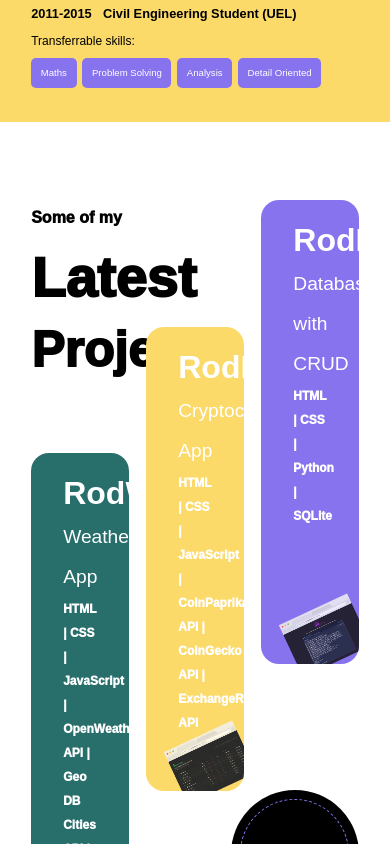
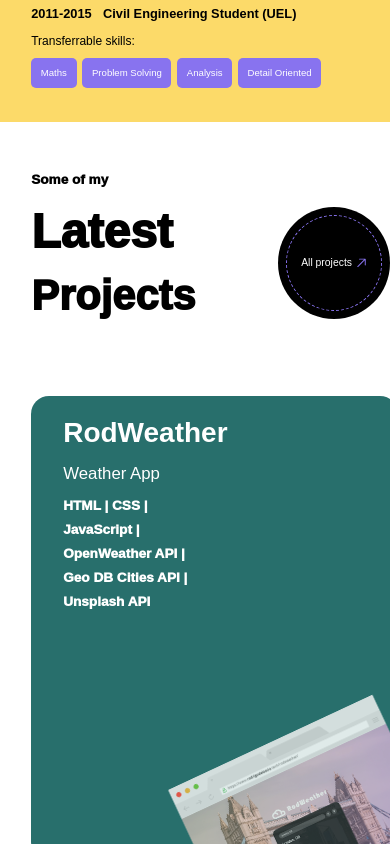
Before and after one commit to rodrigodelascio/rod-current-folio, a React (Create React App) app: page / in a window 390 px wide. Shown: the part 1720-2564 px from the top of the page. Built offline with nearby package versions, Linux system fonts and the light colour scheme.

Commit message:
media queries updated

```diff
--- a/src/components/latestProjects/LatestProjects.module.css
+++ b/src/components/latestProjects/LatestProjects.module.css
@@ -12,25 +12,26 @@
   margin-top: 0.5vh;
 }
 
+.hero-text-container p,
+.hero-text-container h2,
+.hero-text-container h3 {
+  font-weight: 1000;
+  color: #000;
+}
+
 .hero-text-container p {
   font-size: 1rem;
-  font-weight: 1000;
   line-height: 3rem;
-  color: #000;
 }
 
 .hero-text-container h2 {
   font-size: 3.5rem;
-  font-weight: 1000;
   line-height: 4.5rem;
-  color: #000;
 }
 
 .hero-text-container h3 {
   font-size: 3.1rem;
-  font-weight: 1000;
   line-height: 4.5rem;
-  color: #000;
 }
 
 .cards-container {
@@ -39,27 +40,35 @@
   flex-direction: row;
   justify-content: space-between;
   width: 84vw;
+  flex-wrap: wrap;
+}
+
+.first-card h4,
+.second-card h4,
+.third-card h4 {
+  color: #fff;
+  font-size: 1.75rem;
+}
+
+.first-card h5,
+.second-card h5,
+.third-card h5 {
+  color: #fff;
+  font-size: 1.05rem;
+  font-weight: 300;
+  line-height: 2.5rem;
+}
+
+.first-card p,
+.second-card p,
+.third-card p {
+  color: #fff;
+  font-size: 0.75rem;
+  line-height: 1.5rem;
 }
 
 .first-card {
   background: #286f6c;
-}
-
-.first-card h4 {
-  color: #fff;
-}
-
-.first-card h5 {
-  color: #fff;
-  font-size: 1.2rem;
-  font-weight: 300;
-  line-height: 2.5rem;
-}
-
-.first-card p {
-  color: #fff;
-  font-size: 0.75rem;
-  line-height: 1.5rem;
 }
 
 .second-card {
@@ -67,42 +76,9 @@
   margin-top: -15vh;
 }
 
-.second-card h4 {
-  color: #fff;
-}
-
-.second-card h5 {
-  color: #fff;
-  font-size: 1.2rem;
-  font-weight: 300;
-  line-height: 2.5rem;
-}
-
-.second-card p {
-  color: #fff;
-  font-size: 0.75rem;
-  line-height: 1.5rem;
-}
 .third-card {
   background: #8873ef;
   margin-top: -30vh;
-}
-
-.third-card h4 {
-  color: #fff;
-}
-
-.third-card h5 {
-  color: #fff;
-  font-size: 1.2rem;
-  font-weight: 300;
-  line-height: 2.5rem;
-}
-
-.third-card p {
-  color: #fff;
-  font-size: 0.75rem;
-  line-height: 1.5rem;
 }
 
 .button-container {
@@ -111,13 +87,13 @@
   background: #000;
   color: #fff;
   border-radius: 50%;
-  height: 8rem;
-  width: 8rem;
+  height: 7rem;
+  width: 7rem;
   align-items: center;
   justify-content: center;
-  font-size: 0.7rem;
+  font-size: 0.65rem;
   position: absolute;
-  bottom: 8vh;
+  bottom: 4vh;
   right: 8vw;
   z-index: 10;
 }
@@ -125,8 +101,8 @@
 .button-wrapper {
   border: dashed #8873ef 0.1rem;
   border-radius: 50%;
-  height: 6.8rem;
-  width: 6.8rem;
+  height: 6rem;
+  width: 6rem;
   display: flex;
   align-items: center;
   justify-content: center;
@@ -145,18 +121,82 @@
 }
 
 /* Media Queries */
+@media screen and (max-width: 992px) {
+  .second-card {
+    margin-top: 0;
+  }
 
-@media screen and (max-width: 1200px) {
-}
+  .third-card {
+    margin-top: 5vh;
+  }
 
-@media screen and (max-width: 992px) {
+  .button-container {
+    bottom: 25vh;
+    right: 20vw;
+  }
 }
 
 @media screen and (max-width: 768px) {
+  .section-container {
+    flex-direction: column;
+    padding: 4vh 8vw 0 8vw;
+    margin-bottom: 8vh;
+  }
+
+  .hero-text-container p {
+    font-size: 0.85rem;
+    line-height: 2.5rem;
+  }
+
+  .hero-text-container h2 {
+    font-size: 3rem;
+    line-height: 4rem;
+  }
+
+  .hero-text-container h3 {
+    font-size: 2.6rem;
+    line-height: 4rem;
+  }
+
+  .first-card p,
+  .second-card p,
+  .third-card p {
+    flex-wrap: wrap;
+    width: 40vw;
+    line-height: 1.5rem;
+  }
+
+  .second-card {
+    margin-top: 5vh;
+  }
+
+  .button-container {
+    top: 0vh;
+    right: 10vw;
+  }
 }
 
 @media screen and (max-width: 576px) {
+  .section-container {
+    width: 115vw;
+    padding: 4vh 8vw 0 8vw;
+  }
+
+  .button-container {
+    right: 15vw;
+  }
+
+  .first-card p,
+  .second-card p,
+  .third-card p {
+    width: 55vw;
+  }
 }
 
 @media screen and (max-width: 375px) {
+  .first-card p,
+  .second-card p,
+  .third-card p {
+    width: 60vw;
+  }
 }
--- a/src/components/latestProjects/ProjectCard.module.css
+++ b/src/components/latestProjects/ProjectCard.module.css
@@ -8,7 +8,7 @@
 }
 
 .card-container h4 {
-  font-size: 2rem;
+  font-size: 1.75rem;
   font-weight: 600;
   padding: 0 2rem;
 }
@@ -35,3 +35,40 @@
   opacity: 75%;
   cursor: pointer;
 }
+
+@media screen and (max-width: 992px) {
+  .card-container {
+    width: 40vw;
+    height: 55vh;
+  }
+
+  .card-img {
+    scale: 80%;
+  }
+}
+
+@media screen and (max-width: 768px) {
+  .card-container {
+    width: 84vw;
+    height: 55vh;
+  }
+
+  .card-img {
+    bottom: -15%;
+    right: -25%;
+  }
+}
+
+@media screen and (max-width: 576px) {
+  .card-container {
+    width: 94vw;
+  }
+}
+
+@media screen and (max-width: 375px) {
+  .card-img {
+    bottom: 0;
+    right: -22%;
+    scale: 100%;
+  }
+}
--- a/src/components/skills/SkillItem.js
+++ /dev/null
@@ -1,7 +0,0 @@
-import React from "react";
-
-const SkillItem = () => {
-  return <div>SkillItem</div>;
-};
-
-export default SkillItem;
--- a/src/components/skills/Skills.module.css
+++ b/src/components/skills/Skills.module.css
@@ -12,25 +12,26 @@
   margin-top: 0.5vh;
 }
 
+.hero-text-container p,
+.hero-text-container h2,
+.hero-text-container h3 {
+  font-weight: 1000;
+  color: #000;
+}
+
 .hero-text-container p {
   font-size: 1rem;
-  font-weight: 1000;
   line-height: 3rem;
-  color: #000;
 }
 
 .hero-text-container h2 {
   font-size: 3.5rem;
-  font-weight: 1000;
   line-height: 4.5rem;
-  color: #000;
 }
 
 .hero-text-container h3 {
   font-size: 3.1rem;
-  font-weight: 1000;
   line-height: 4.5rem;
-  color: #000;
 }
 
 .skills-section-container {
```
